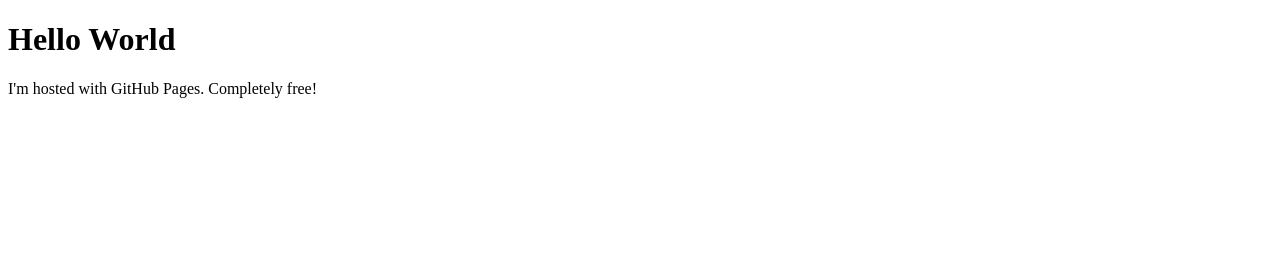
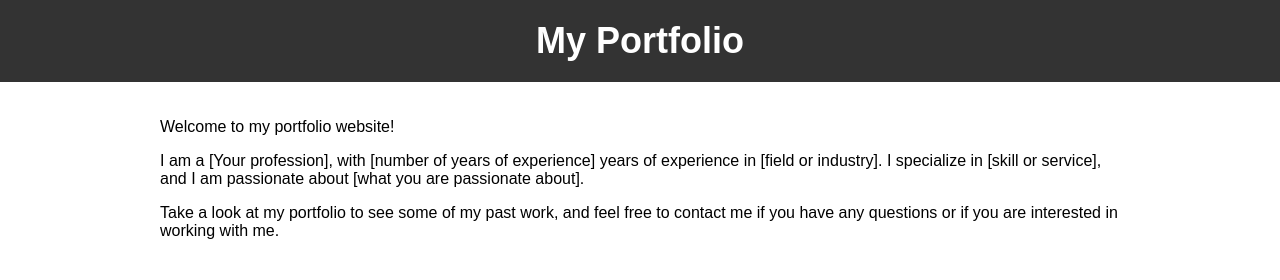
Before and after one commit to SevenNightsDarkCrow/SevenNightsDarkCrow.github.io, a plain HTML site: page index.html in a window 1280 px wide. Drawn offline with Linux system fonts and the light colour scheme.

Commit message:
Update index.html

```diff
--- a/index.html
+++ b/index.html
@@ -1,7 +1,48 @@
 <!DOCTYPE html>
 <html>
+<head>
+  <meta charset="UTF-8">
+  <meta name="viewport" content="width=device-width, initial-scale=1.0">
+  <meta http-equiv="X-UA-Compatible" content="ie=edge">
+  <title>My Portfolio</title>
+  <style>
+    /* Add some styles here */
+    body {
+      font-family: Arial, sans-serif;
+      margin: 0;
+      padding: 0;
+    }
+    header {
+      background-color: #333;
+      color: #fff;
+      padding: 20px;
+      text-align: center;
+    }
+    header h1 {
+      margin: 0;
+      font-size: 36px;
+    }
+    section {
+      padding: 20px;
+    }
+    .container {
+      max-width: 960px;
+      margin: 0 auto;
+    }
+  </style>
+</head>
 <body>
-<h1>Hello World</h1>
-<p>I'm hosted with GitHub Pages. Completely free!</p>
+  <header>
+    <div class="container">
+      <h1>My Portfolio</h1>
+    </div>
+  </header>
+  <section>
+    <div class="container">
+      <p>Welcome to my portfolio website!</p>
+      <p>I am a [Your profession], with [number of years of experience] years of experience in [field or industry]. I specialize in [skill or service], and I am passionate about [what you are passionate about].</p>
+      <p>Take a look at my portfolio to see some of my past work, and feel free to contact me if you have any questions or if you are interested in working with me.</p>
+    </div>
+  </section>
 </body>
 </html>
```
